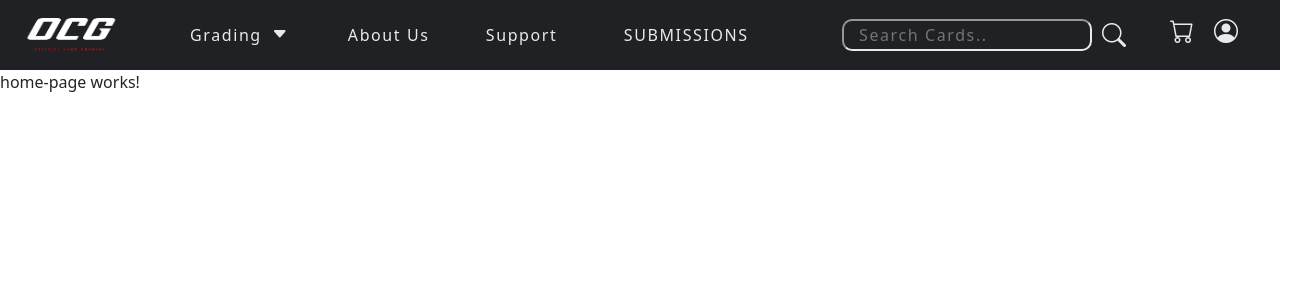
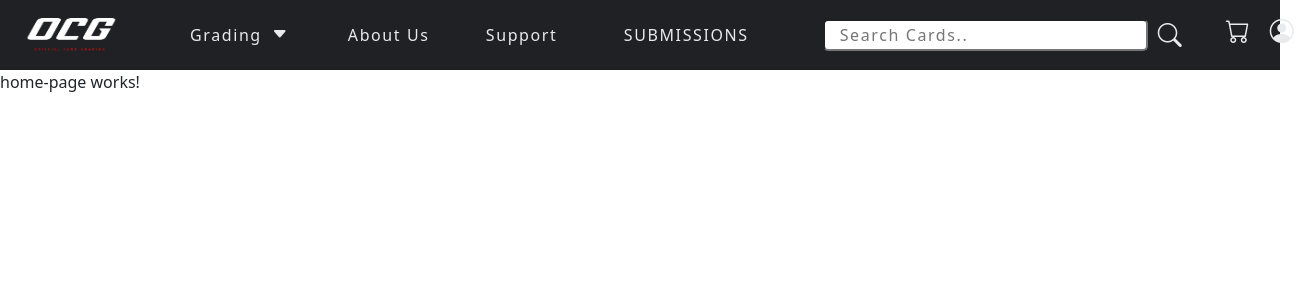
Before and after one commit to MargaridaSoares/OCG, an Angular app in the folder routing-app/: page /home-page in a window 1280 px wide. Shown: the top 300 px of the page, 1304 px wide, since content can reach past the window. Built offline with nearby package versions, Linux system fonts and the light colour scheme.

Commit message:
Create search form navBar component

```diff
--- a/routing-app/src/app/app.module.ts
+++ b/routing-app/src/app/app.module.ts
@@ -7,6 +7,7 @@ import { NavBarComponent } from './nav-bar/nav-bar.component';
 import { RouterModule } from '@angular/router';
 import { NavBarButtonComponent } from './components/nav-bar-button/nav-bar-button.component';
 import { NavBarDropDownComponent } from './components/nav-bar-drop-down/nav-bar-drop-down.component';
+import { NavBarSearchFormComponent } from './components/nav-bar-search-form/nav-bar-search-form.component';
 
 @NgModule({
   declarations: [
@@ -14,7 +15,8 @@ import { NavBarDropDownComponent } from './components/nav-bar-drop-down/nav-bar-
     HomePageComponent,
     NavBarComponent,
     NavBarButtonComponent,
-    NavBarDropDownComponent
+    NavBarDropDownComponent,
+    NavBarSearchFormComponent
   ],
   imports: [
     BrowserModule,
--- /dev/null
+++ b/routing-app/src/app/components/nav-bar-search-form/nav-bar-search-form.component.css
@@ -0,0 +1,12 @@
+.layout-changes-input {
+    min-width: 325px;
+    padding-left: 15px;
+    padding-top: 2px;
+    padding-bottom: 2px;
+    border-radius: 5px;
+    margin: 24px 0px 24px 24px;
+    letter-spacing: .1rem;
+    font-family: inherit ;
+    font-size: medium;
+    color: var(--dark-background);
+}
--- /dev/null
+++ b/routing-app/src/app/components/nav-bar-search-form/nav-bar-search-form.component.html
@@ -0,0 +1,4 @@
+<form class="alignment">
+    <input class="layout-changes-input" type="text" placeholder="Search Cards..">
+    <h4 class="erase-margin"><i class="bi bi-search icon"></i></h4>
+</form>
--- a/routing-app/src/app/nav-bar/nav-bar.component.css
+++ b/routing-app/src/app/nav-bar/nav-bar.component.css
@@ -20,25 +20,6 @@
 }
 
 
-.layout-changes-input {
-    background: transparent;
-    padding-left: 15px;
-    padding-top: 2px;
-    padding-bottom: 2px;
-    border-color: var(--font-normal);
-    border-radius: 10px;
-    margin: 24px 0px 24px 24px;
-    letter-spacing: .1rem;
-    font-family: inherit ;
-    font-size: medium;
-    color: var(--font-normal);
-}
-
-.form-align {
-    display: flex;
-    flex-flow: row;
-}
-
 .background-right{
     width: 100%;
     display: flex;
--- a/routing-app/src/app/nav-bar/nav-bar.component.html
+++ b/routing-app/src/app/nav-bar/nav-bar.component.html
@@ -10,10 +10,7 @@
         <app-nav-bar-button [label]="'SUBMISSIONS'" [pageToGo]="'/submissions'"></app-nav-bar-button>
 
         <div class="background-right">
-            <form class="alignment">
-                <input class="layout-changes-input" type="text" placeholder="Search Cards..">
-                <h4 class="erase-margin"><i class="bi bi-search icon"></i></h4>
-            </form>
+            <app-nav-bar-search-form></app-nav-bar-search-form>
             <h4><i class="bi bi-cart icon"></i></h4>
             <h4><i class="bi bi-person-circle icon"></i></h4>
         </div>
```
Also changed, not shown: routing-app/src/app/components/nav-bar-search-form/nav-bar-search-form.component.ts (added, +10 -0 lines), 1 other file (tests, documents, lock files or other folders).
